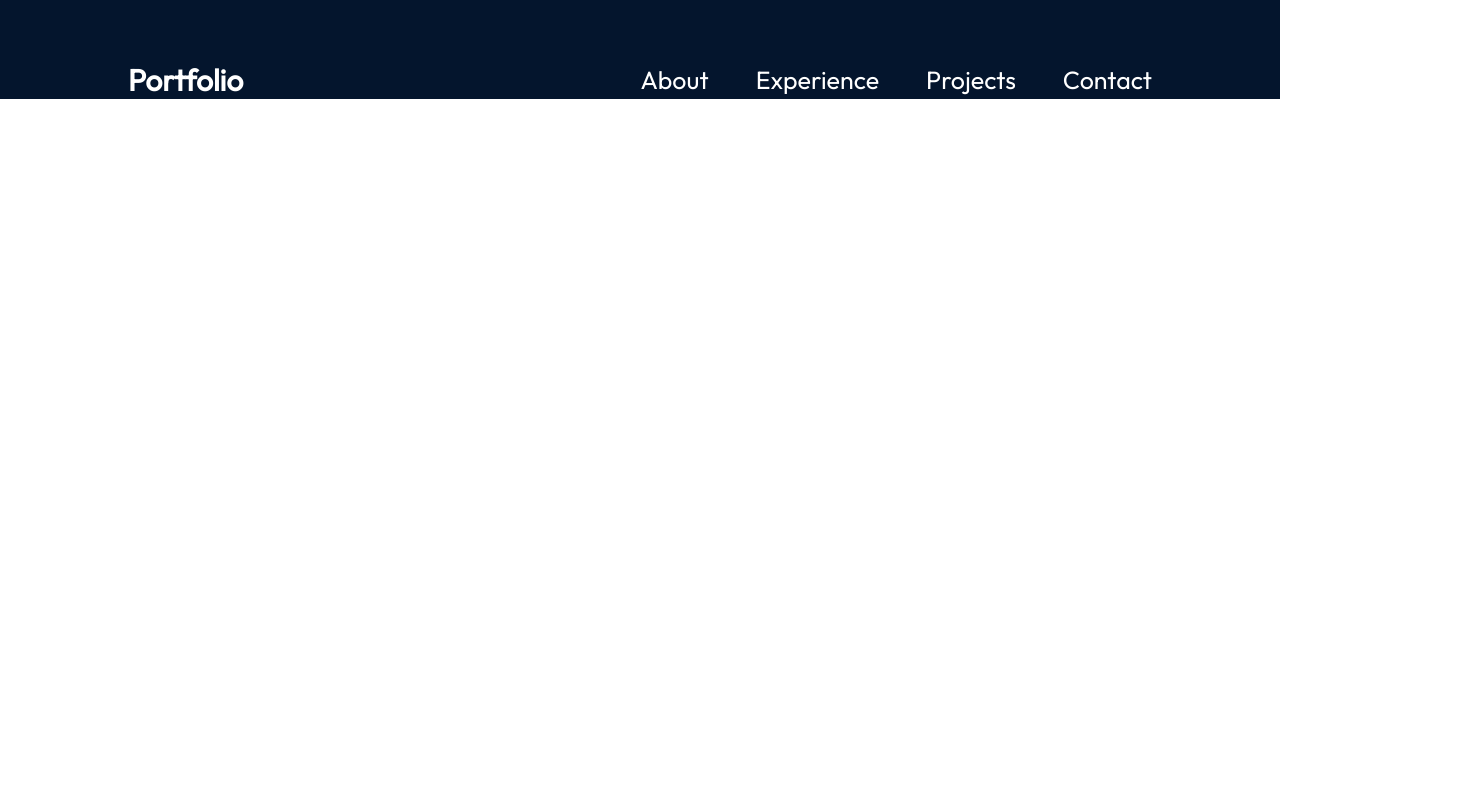
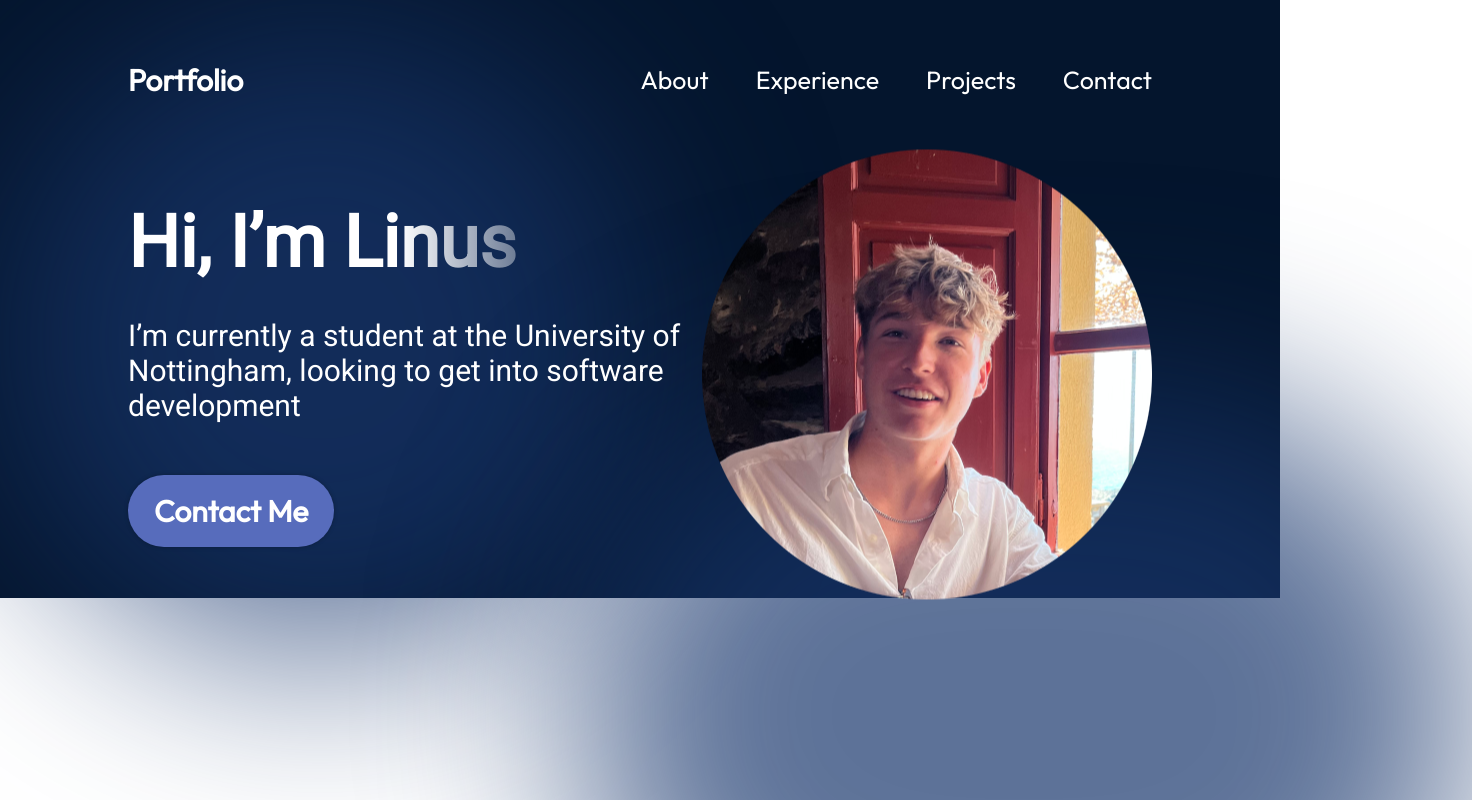
Before and after one commit to playhavoc/MyPortfolio, a React (Vite) app: page / in a window 1280 px wide. Shown: the top 800 px of the page, 1472 px wide, since content can reach past the window. Built offline with nearby package versions, Linux system fonts and the light colour scheme.

Commit message:
feat: done the me section

```diff
--- a/src/App.jsx
+++ b/src/App.jsx
@@ -1,10 +1,12 @@
 import styles from "./App.module.css";
+import { Hero } from "./components/Me/Hero";
 import { Navbar } from "./components/navbar/Navbar";
 
 function App() {
   return (
     <div className={styles.App}>
       <Navbar />
+      <Hero />
     </div>
   );
 }
--- /dev/null
+++ b/src/components/Me/Hero.jsx
@@ -0,0 +1,29 @@
+// eslint-disable-next-line no-unused-vars
+import React from "react";
+
+import styles from "./Hero.module.css";
+import { getImageUrl } from "../../utils";
+
+export const Hero = () => {
+  return (
+    <section className={styles.container}>
+      <div className={styles.content}>
+        <h1 className={styles.title}>Hi, I’m Linus</h1>
+        <p className={styles.description}>
+          I’m currently a student at the University of Nottingham, looking to
+          get into software development
+        </p>
+        <a href="mailto:myemail@email.com" className={styles.contactBtn}>
+          Contact Me
+        </a>
+      </div>
+      <img
+        src={getImageUrl("Me/me.png")}
+        alt="image of me"
+        className={styles.heroImg}
+      />
+      <div className={styles.topBlur} />
+      <div className={styles.bottomBlur} />
+    </section>
+  );
+};
--- /dev/null
+++ b/src/components/Me/Hero.module.css
@@ -0,0 +1,116 @@
+@import "../../vars.css";
+
+body {
+  margin: 0;
+  overflow-x: hidden; /* Prevents horizontal scrolling */
+}
+
+.container {
+  position: relative;
+  display: flex;
+  align-items: center;
+  justify-content: space-between;
+  margin-top: 49px;
+  z-index: 1;
+  margin-left: 10%;
+  margin-right: 10%;
+}
+
+.content {
+  display: flex;
+  flex-direction: column;
+  align-items: flex-start;
+  color: var(--color-text);
+  z-index: 1;
+}
+
+.title {
+  font-size: 72px;
+  font-weight: 900;
+  margin-bottom: 33px;
+  font-family: var(--font-roboto);
+  background: linear-gradient(
+    90deg,
+    rgba(255, 255, 255, 1) 70%,
+    rgba(255, 255, 255, 0) 120%
+  );
+  -webkit-text-fill-color: transparent;
+  -webkit-background-clip: text;
+}
+
+.description {
+  font-size: 30px;
+  font-family: var(--font-roboto);
+  margin-bottom: 52px;
+}
+
+.contactBtn {
+  text-decoration: none;
+  background-color: var(--color-primary);
+  color: var(--color-text);
+  border-radius: 100px;
+  font-size: 30px;
+  font-weight: 600;
+  padding: 17px 26px;
+  box-shadow: 0 0 4px 0 rgba(0, 0, 0, 0.25);
+}
+
+.heroImg {
+  width: 50%;
+  z-index: 1;
+
+  animation-name: floating;
+  animation-duration: 3s;
+  animation-iteration-count: infinite;
+  animation-timing-function: ease-in-out;
+}
+
+@keyframes floating {
+  0% {
+    transform: translate(0, 0px);
+  }
+  50% {
+    transform: translate(0, 10px);
+  }
+  100% {
+    transform: translate(0, -0px);
+  }
+}
+
+.topBlur {
+  position: absolute;
+  width: 50vw;
+  height: 50vw;
+  min-width: 350px;
+  min-width: 350px;
+  top: -128px;
+  left: -10vw;
+  border-radius: 764px;
+  background: rgba(25, 55, 109, 0.7);
+  filter: blur(100px);
+  z-index: 0;
+}
+
+.bottomBlur {
+  position: absolute;
+  width: 70vw;
+  height: 50vw;
+  min-width: 350px;
+  min-width: 250px;
+  top: 246px;
+  right: -25vw;
+  border-radius: 764px;
+  background: rgba(25, 55, 109, 0.7);
+  filter: blur(100px);
+  z-index: 0;
+}
+
+@media screen and (max-width: 830px) {
+  .container {
+    flex-direction: column-reverse;
+  }
+
+  .content {
+    align-items: center;
+  }
+}
```
